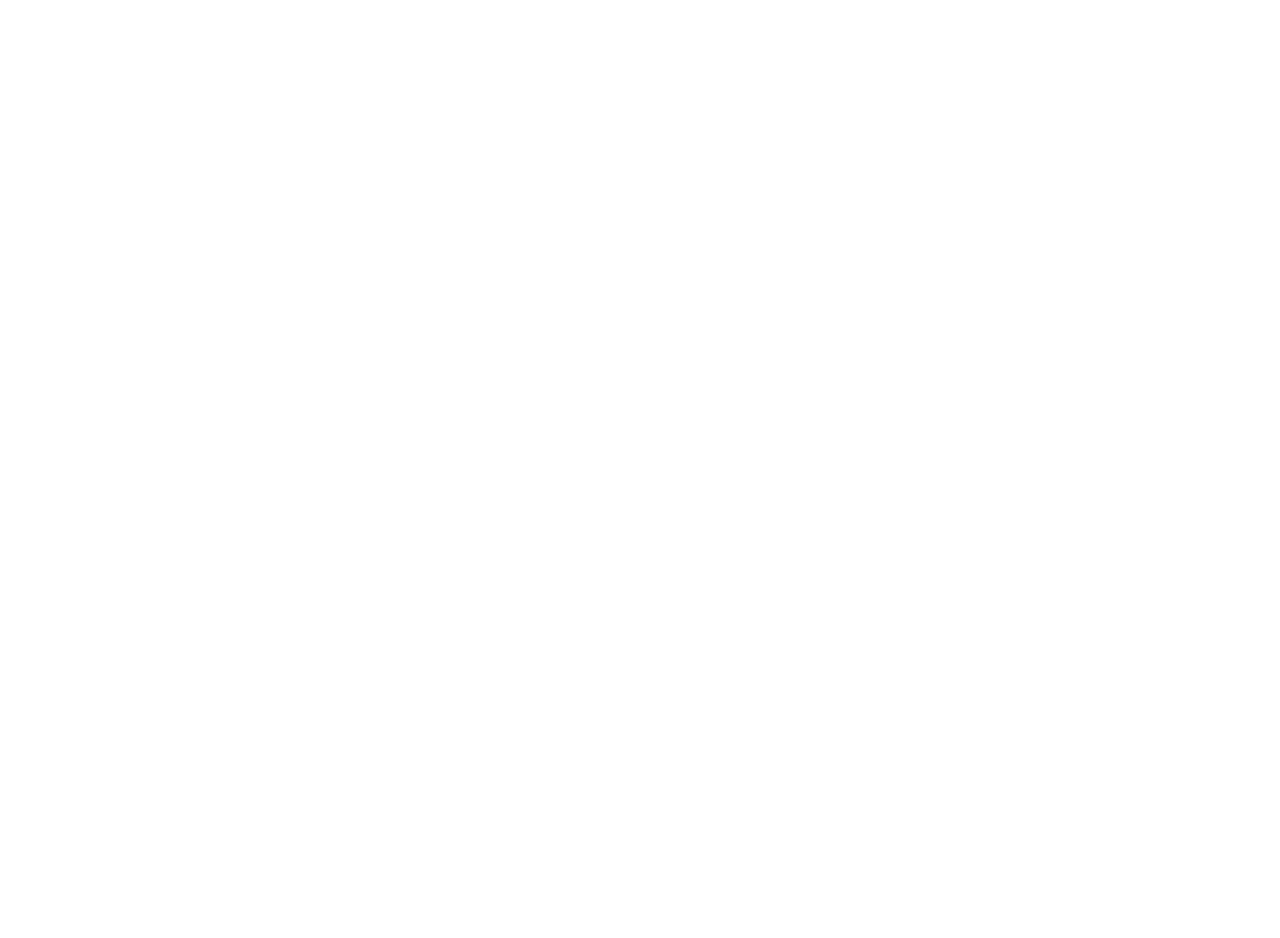
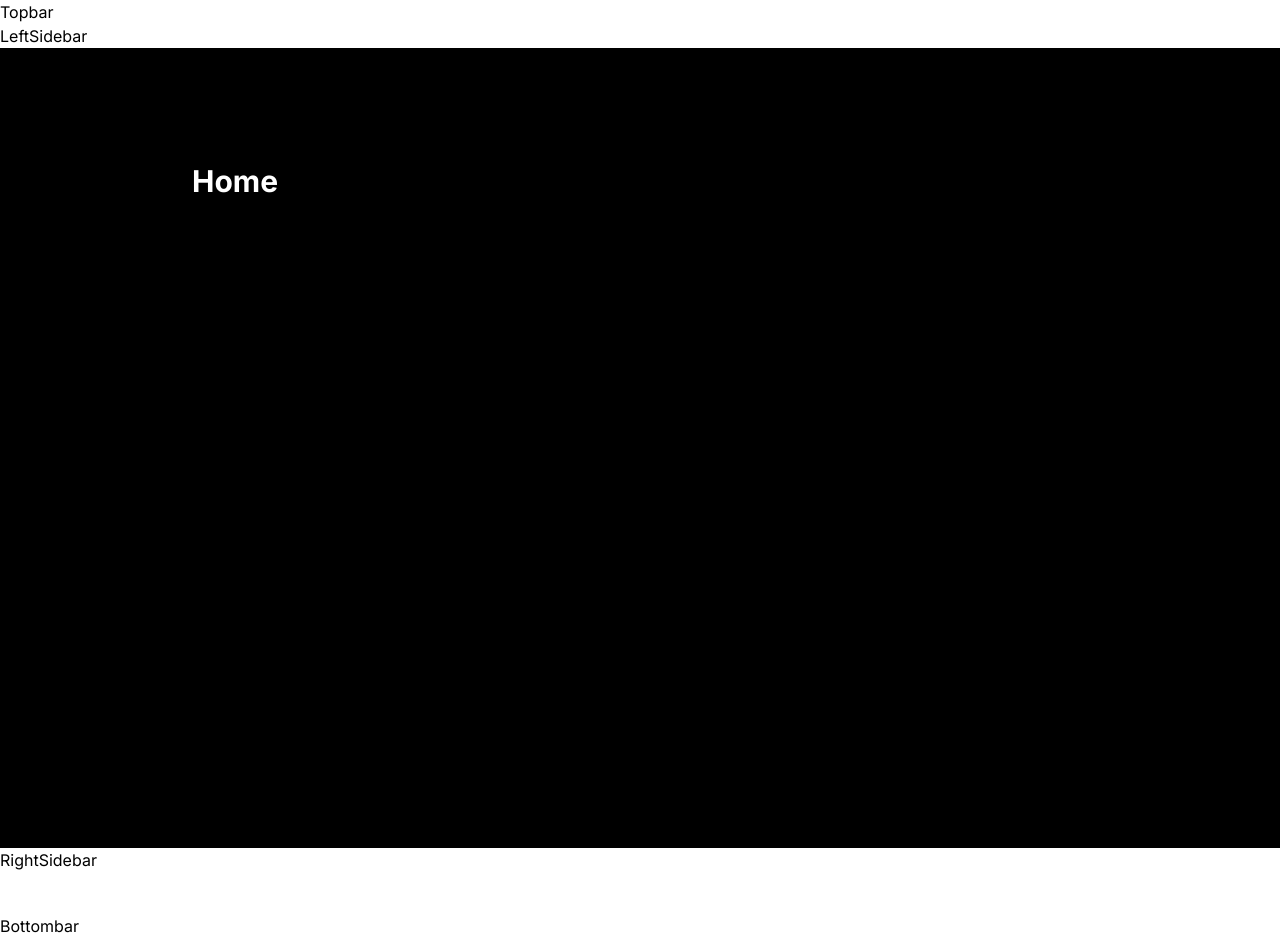
Before and after one commit to oybekabdulazizov/dropthoughts, a Next.js app: page / in a window 1280 px wide. Before the commit the page ends 800 px from the top, so only its background shows below. Built offline with nearby package versions, Linux system fonts and the light colour scheme.

Commit message:
add the initial components of the root layout and modify Home

```diff
--- a/app/(root)/layout.tsx
+++ b/app/(root)/layout.tsx
@@ -2,6 +2,10 @@ import { ClerkProvider } from '@clerk/nextjs';
 import '../globals.css';
 import type { Metadata } from 'next';
 import { Inter } from 'next/font/google';
+import Topbar from '@/components/shared/Topbar';
+import LeftSidebar from '@/components/shared/LeftSidebar';
+import RightSidebar from '@/components/shared/RightSidebar';
+import Bottombar from '@/components/shared/Bottombar';
 
 const inter = Inter({ subsets: ['latin'] });
 
@@ -18,7 +22,18 @@ export default function RootLayout({
   return (
     <ClerkProvider>
       <html lang='en'>
-        <body className={inter.className}>{children}</body>
+        <body className={inter.className}>
+          <Topbar />
+          <main>
+            <LeftSidebar />
+            <section className='main-container'>
+              <div className='w-full max-w-4xl'>{children}</div>
+            </section>
+            <RightSidebar />
+          </main>
+          {children}
+        </body>
+        <Bottombar />
       </html>
     </ClerkProvider>
   );
--- a/app/(root)/page.tsx
+++ b/app/(root)/page.tsx
@@ -1,9 +1,3 @@
-import { UserButton } from '@clerk/nextjs';
-
 export default function Home() {
-  return (
-    <div>
-      <UserButton afterSignOutUrl='/' />
-    </div>
-  );
+  return <h1 className='head-text text-left'>Home</h1>;
 }
--- /dev/null
+++ b/components/shared/Bottombar.tsx
@@ -0,0 +1,3 @@
+export default function Bottombar() {
+  return <h1>Bottombar</h1>;
+}
--- /dev/null
+++ b/components/shared/LeftSidebar.tsx
@@ -0,0 +1,3 @@
+export default function LeftSidebar() {
+  return <h1>LeftSidebar</h1>;
+}
--- /dev/null
+++ b/components/shared/RightSidebar.tsx
@@ -0,0 +1,3 @@
+export default function RightSidebar() {
+  return <h1>RightSidebar</h1>;
+}
--- /dev/null
+++ b/components/shared/Topbar.tsx
@@ -0,0 +1,3 @@
+export default function Topbar() {
+  return <h1>Topbar</h1>;
+}
```
